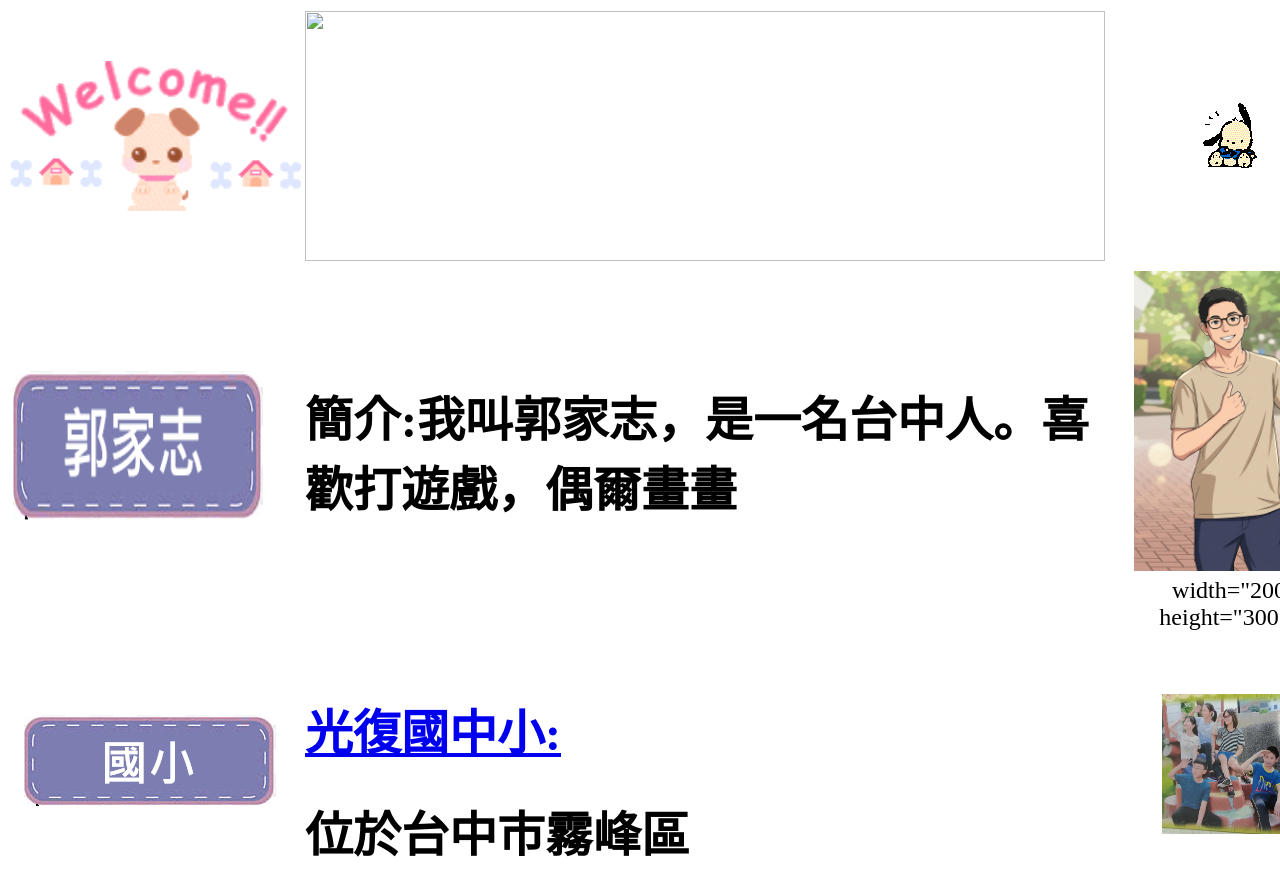
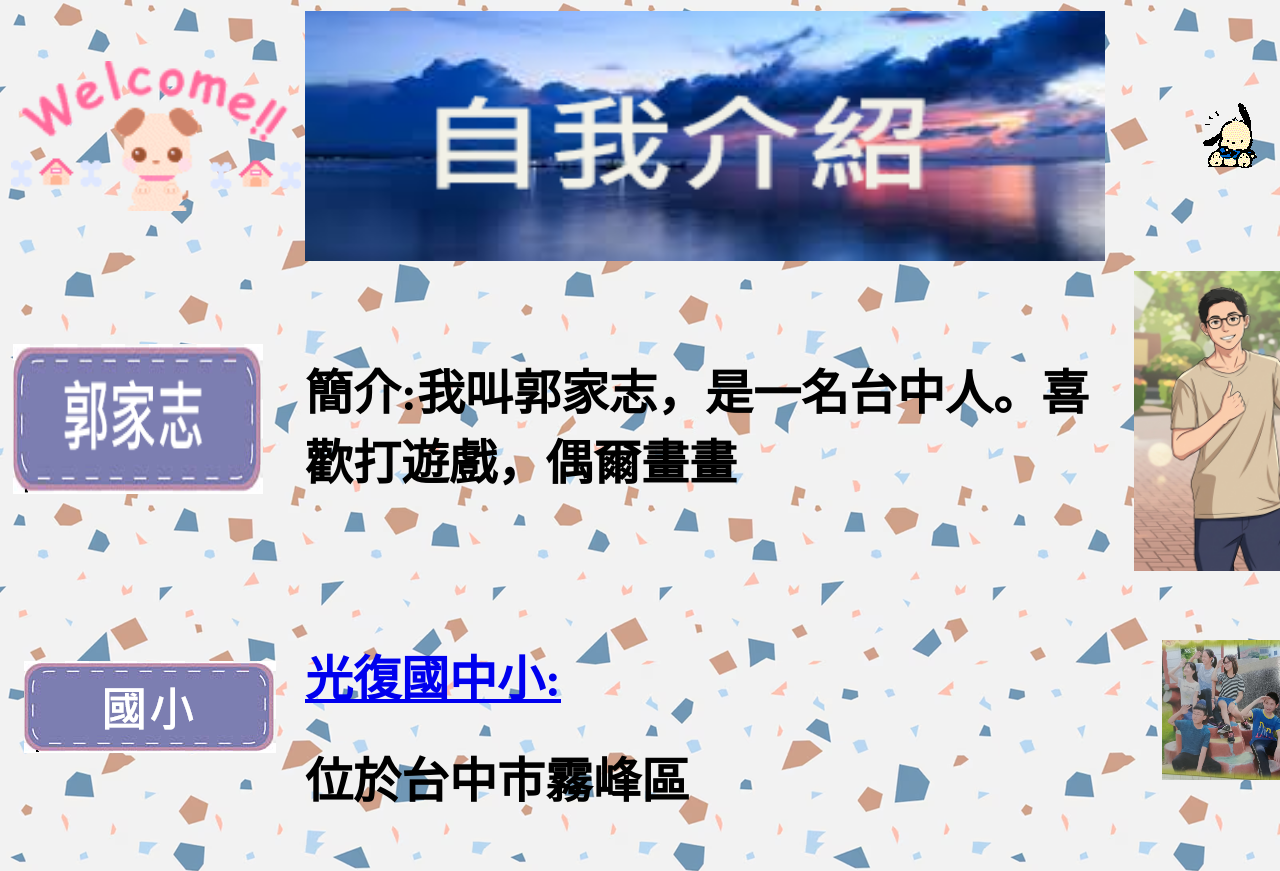
Before and after one commit to 117058-commits/114021184, a plain HTML site: page my self.html in a window 1280 px wide. Shown: the top 871 px of the page. Drawn offline with Linux system fonts and the light colour scheme.

Commit message:
Update my self.html

```diff
--- a/my self.html
+++ b/my self.html
@@ -5,7 +5,7 @@
 <title>自我介紹</title>
 <style type="text/css">
 body {
-    background-image: url(../my%20self/1.png);
+    background-image: url(image/1.png);
     background-repeat: repeat;
 }
 body,td,th {
@@ -19,14 +19,13 @@ body,td,th {
   <tbody>
     <tr>
       <td width="300" height="150" align="center"><img src="image/we004.gif" width="290" height="150" alt=""/></td>
-      <td width="800" align="center"><img src="../my self/images.png" width="800" height="250" alt=""/></td>
+      <td width="800" align="center"><img src="image/images.png" width="800" height="250" alt=""/></td>
       <td align="center"><img src="image/011.gif" width="80" height="80" alt=""/></td>
     </tr>
     <tr>
       <td width="250" height="200" align="center"><h1><img src="image/0416-7.png" width="250" height="150" alt=""/>&nbsp; &nbsp;</h1></td>
       <td><h1> 簡介:我叫郭家志，是一名台中人。喜歡打遊戲，偶爾畫畫</h1></td>
-      <td align="center"><img src="image/1776250576301.png" width="200" height="300" alt=""/>
- width="200" height="300"/></td>
+      <td align="center"><img src="image/1776250576301.png" width="200" height="300" alt=""/></td>
     </tr>
     <tr>
       <td align="center"><h1><img src="image/0416-2.png" width="252" height="92" alt=""/>&nbsp;</h1></td>
```
